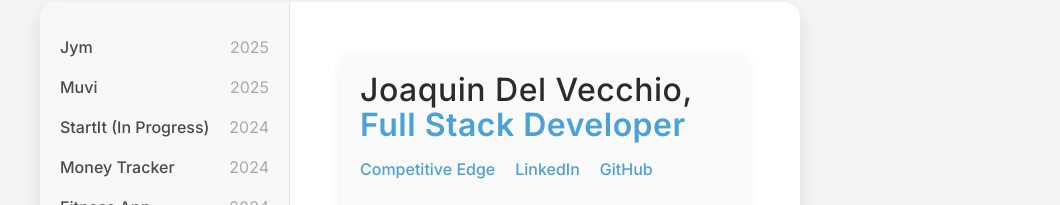
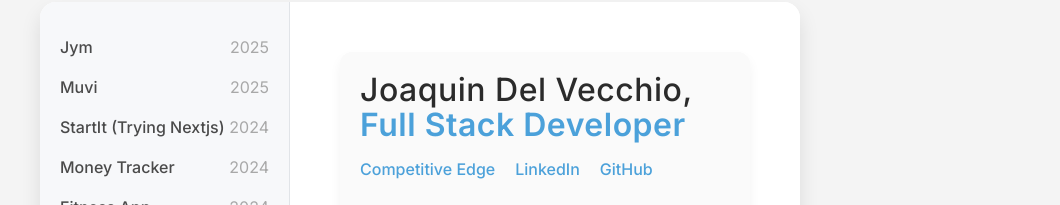
Before and after one commit to JoaDelVecchio/personalWebsite, a React (Vite) app: page / in a window 1280 px wide. Shown: the part 78-283 px from the top of the page, without its empty margins (220-1280 px from the left). Built offline with nearby package versions, Linux system fonts and the light colour scheme.

Commit message:
Modify desc

```diff
--- a/src/App.jsx
+++ b/src/App.jsx
@@ -39,7 +39,7 @@ function App() {
 
     {
       id: "startups-blog",
-      name: "StartIt (In Progress)",
+      name: "StartIt (Trying Nextjs)",
       year: "2024",
       link: "https://start-it-six.vercel.app/",
       image: "startupblogs.png",
```
